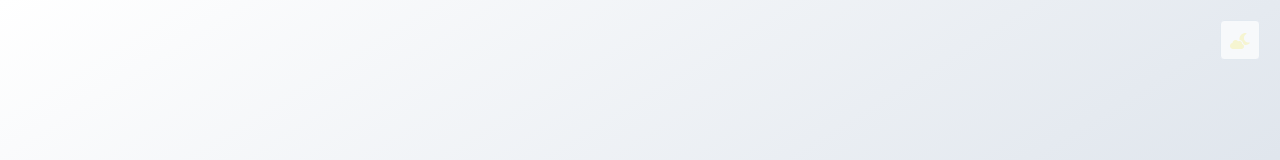
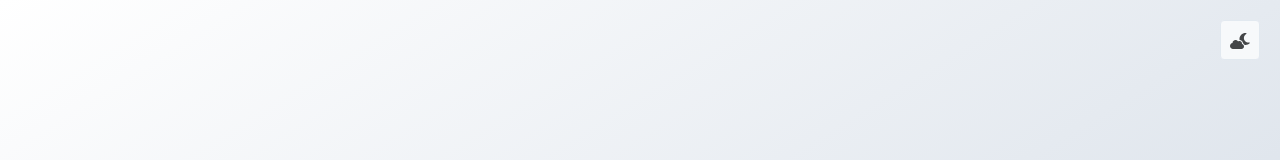
Before and after one commit to Naught0/naught0.github.io, a React (Create React App) app: page / in a window 1280 px wide. Shown: the top 160 px of the page. Built offline with nearby package versions, Linux system fonts and the light colour scheme.

Commit message:
Update theme button (again)

```diff
--- a/src/Components/ThemeButton.tsx
+++ b/src/Components/ThemeButton.tsx
@@ -17,7 +17,7 @@ export const ThemeButton: FC<ThemeButtonProps> = ({
 }) => {
   return (
     <Button
-      className="fixed top-5 right-5 z-10 opacity-70 hover:opacity-100 transition-opacity bg-indigo-900 dark:bg-yellow-100 text-yellow-100 dark:text-indigo-900"
+      className="fixed top-5 right-5 z-10 opacity-70 hover:opacity-100 transition-opacity bg-indigo-700 dark:bg-orange-400 dark:text-white"
       onClick={() => setTheme(theme)}
       square
     >
```
